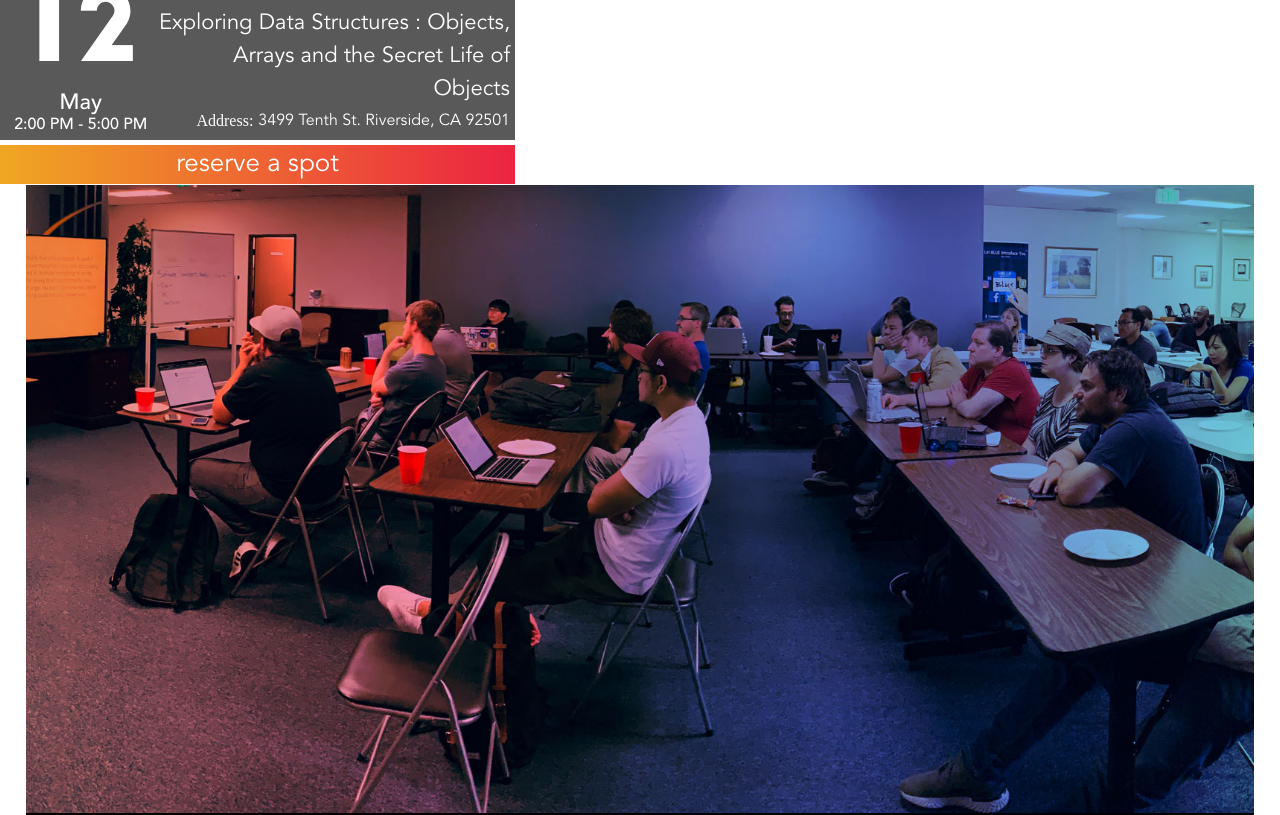
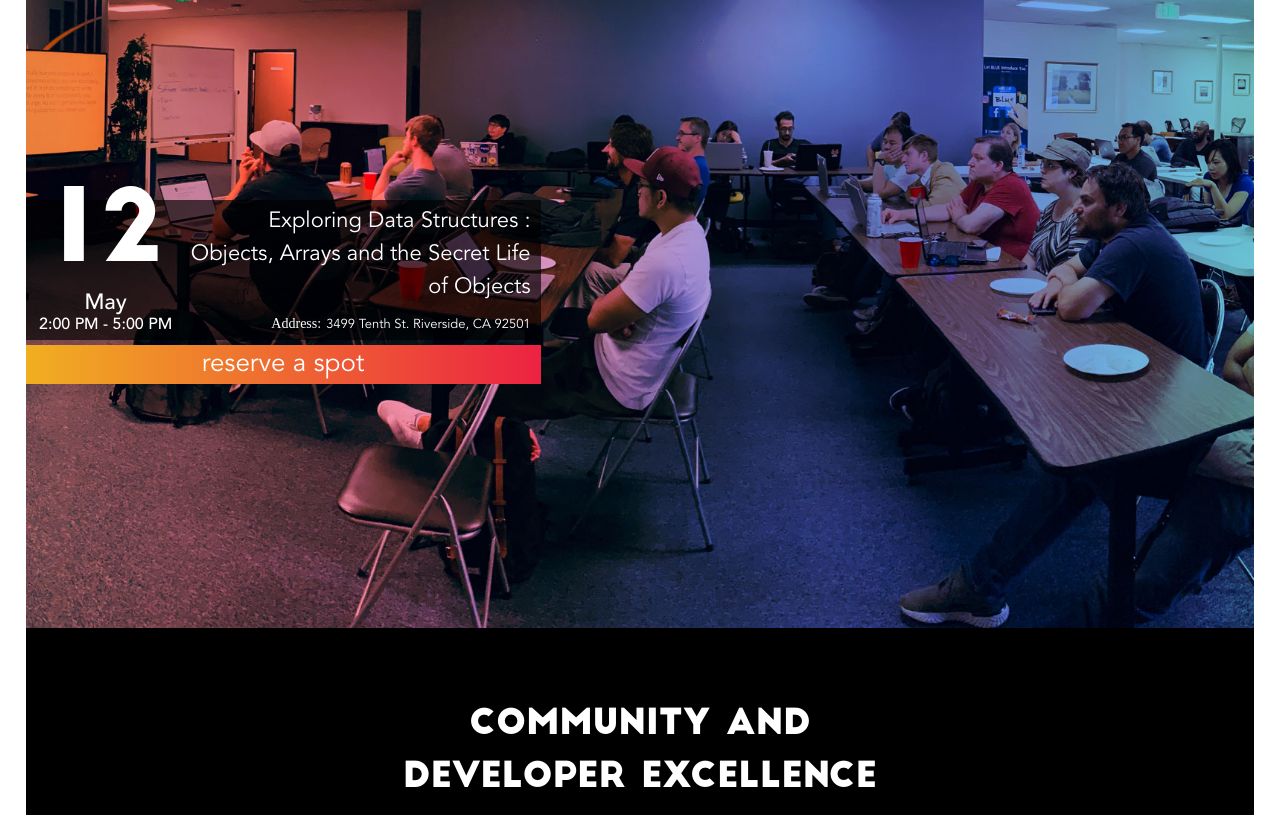
Before and after one commit to inland-empire-software-development/main, a Next.js app: page / in a window 1280 px wide. Shown: the top 815 px of the page. Built offline with nearby package versions, Linux system fonts and the light colour scheme; a web font is replaced by a local one.

Commit message:
fixed font sizes

```diff
--- a/pages/index.js
+++ b/pages/index.js
@@ -27,7 +27,6 @@ function App() {
   // initial render
   return (
     <div>
-      <HeroEvent />
       <Hero />
       <Slogan />
       <Mission />
--- a/sass/components/_heroEvent.scss
+++ b/sass/components/_heroEvent.scss
@@ -1,4 +1,6 @@
 .hero-event-container {
+	position: absolute;
+	top: 25%;
 	height: 185px;
 	width: 515px;
 	p {
@@ -10,6 +12,7 @@
 		display: flex;
 		flex-direction: row;
 		padding: 5px;
+		padding-right: 10px;
 		background-color: rgba(0,0,0,0.65);
 		.hero-event-date {
 			height: 130px;
@@ -66,10 +69,15 @@
 				flex-direction: row;
 				justify-content: flex-end;
 				font-family: 'Book';
+				margin-top: 10px;
 				p:first-child {
 					font-family: 'Heavy';
-					font-size: 16px;
+					font-size: 14px;
+					line-height: 18px;
 					margin-right: 5px;
+				}
+				p:last-child {
+					font-size: 13px;
 				}
 				@media screen and (max-width: $small) {
 					p:first-child {
@@ -94,7 +102,7 @@
 			border: none;
 			cursor: pointer;
 			outline: 0;
-			background-image: linear-gradient(to right, #F0A723, #EC2342);
+			background-image: linear-gradient(to right, $yellow, $red);
 		}
 	}
 }
--- a/src/components/Hero.js
+++ b/src/components/Hero.js
@@ -1,3 +1,4 @@
+import HeroEvent from './heroEvent';
 /**
  * Hero component
  * @return {Hero}
@@ -13,7 +14,9 @@ function Hero() {
         <div></div>
 
         {/* Event */}
-        <div></div>
+        <div>
+          <HeroEvent />
+        </div>
       </div>
     </header>
   );
```
